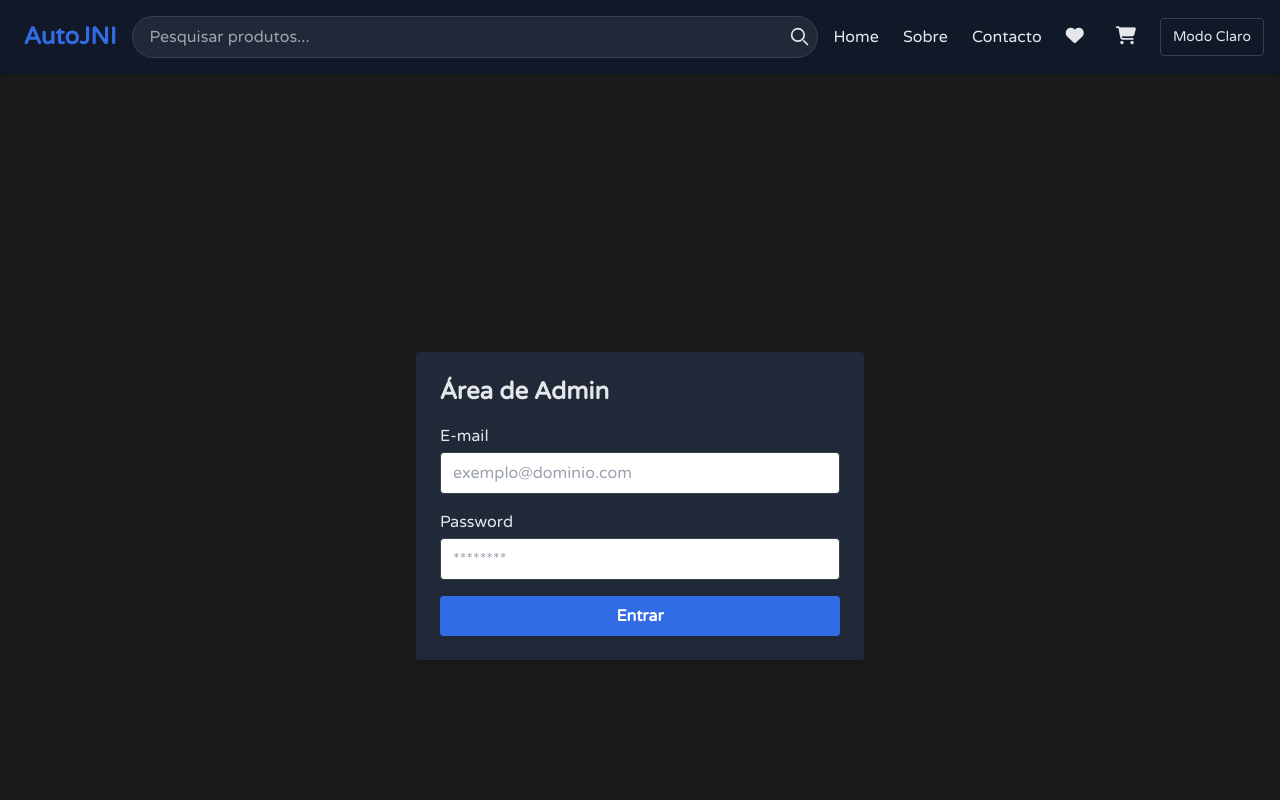
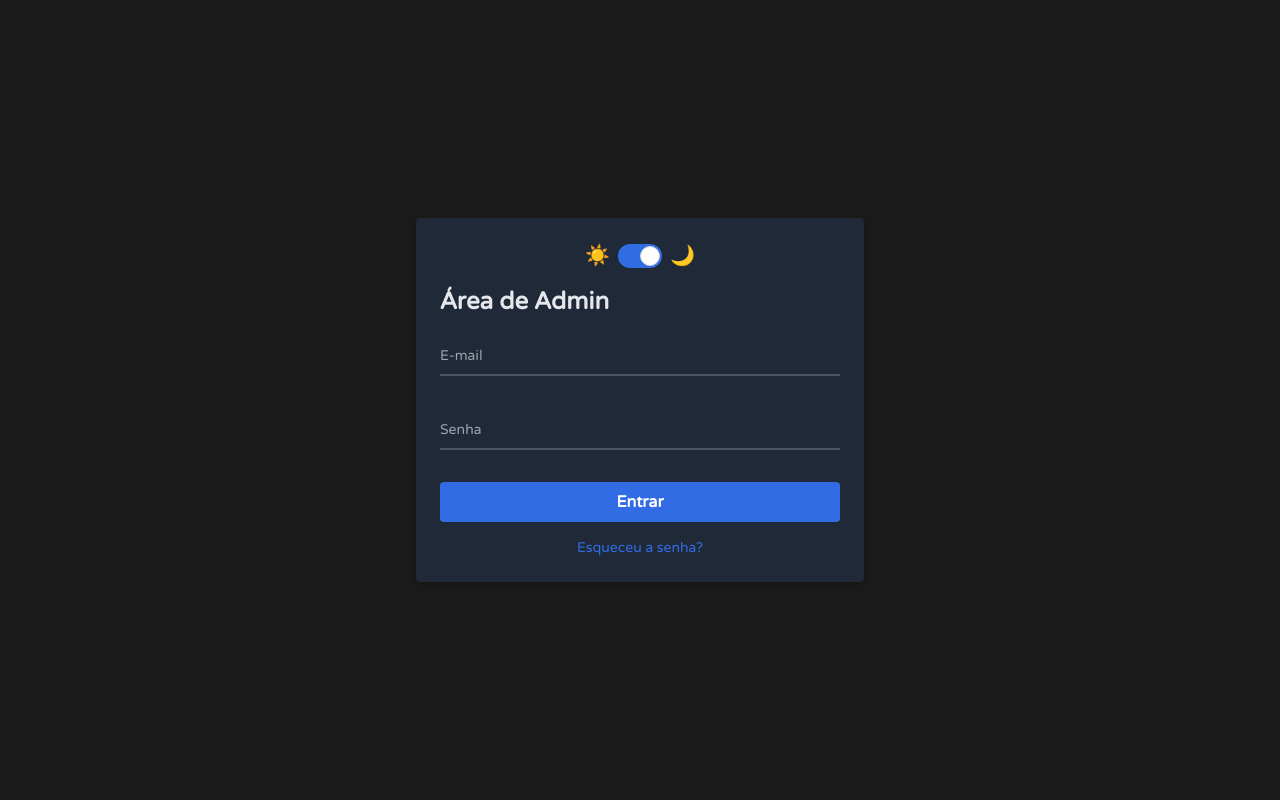
Before and after one commit to eduardosilvestre17/autojni_nextjs, a Next.js app: page /login in a window 1280 px wide. Shown: the top 800 px of the page. Built offline with nearby package versions, Linux system fonts and the light colour scheme.

Commit message:
login e header mudanças minimas

```diff
--- a/package.json
+++ b/package.json
@@ -9,7 +9,9 @@
     "lint": "next lint"
   },
   "dependencies": {
+    "@next-auth/prisma-adapter": "^1.0.7",
     "@prisma/client": "^6.4.1",
+    "bcryptjs": "^3.0.2",
     "next": "15.1.7",
     "next-auth": "^4.24.11",
     "prisma": "^6.4.1",
--- a/src/app/(admin)/(protected)/dashboard/page.tsx
+++ b/src/app/(admin)/(protected)/dashboard/page.tsx
@@ -1,13 +1,29 @@
-// src/app/(admin)/(protected)/dashboard/page.tsx
+"use client";
+
+import { useSession } from "next-auth/react";
+import { useEffect } from "react";
+import { useRouter } from "next/navigation";
+
 export default function DashboardPage() {
+  const { data: session, status } = useSession();
+  const router = useRouter();
+
+  useEffect(() => {
+    if (status === "unauthenticated") {
+      router.replace("/(admin)/login");
+    }
+  }, [status, router]);
+
+  if (status === "loading") {
+    return <p>Carregando...</p>;
+  }
+
+  const email = session?.user?.email ?? "desconhecido";
+
   return (
-    <div>
-      <h1 className="text-2xl font-bold mb-4">Dashboard Principal</h1>
-      <p>
-        Bem-vindo ao backoffice! Use o menu lateral para navegar entre as
-        secções.
-      </p>
-      {/* Aqui você pode exibir gráficos, estatísticas, cards etc. */}
+    <div className="p-4 bg-white dark:bg-gray-800 rounded shadow">
+      <h1 className="text-2xl font-bold mb-4">Bem-vindo ao Dashboard!</h1>
+      <p>Você está logado como {email}</p>
     </div>
   );
 }
--- a/src/app/(admin)/login/layout.tsx
+++ b/src/app/(admin)/login/layout.tsx
@@ -1,4 +1,12 @@
+// src/app/(admin)/login/layout.tsx
+import "../../globals.css";
 import { ReactNode } from "react";
+import localFont from "next/font/local";
+
+const varelaRound = localFont({
+  src: "../../fonts/VarelaRound.ttf",
+  variable: "--font-varela-round",
+});
 
 export const metadata = {
   title: "Login - Backoffice",
@@ -6,8 +14,19 @@ export const metadata = {
 
 export default function LoginLayout({ children }: { children: ReactNode }) {
   return (
-    <main className="min-h-screen flex items-center justify-center">
-      {children}
-    </main>
+    <html lang="pt-BR" className={`${varelaRound.variable} dark`}>
+      <head>
+        <link
+          rel="stylesheet"
+          href="https://cdnjs.cloudflare.com/ajax/libs/font-awesome/6.2.0/css/all.min.css"
+          integrity="sha512-VVN8tGDM8cY5YX7iMv5AlajqMl7A6NUKvuHiBxzjKx/oA5lwAju+uNYl3uuOXg7GpH3ZVk7PaqMtnGt7/eKpRQ=="
+          crossOrigin="anonymous"
+          referrerPolicy="no-referrer"
+        />
+      </head>
+      <body className="min-h-screen flex items-center justify-center">
+        {children}
+      </body>
+    </html>
   );
 }
--- a/src/app/(admin)/login/page.tsx
+++ b/src/app/(admin)/login/page.tsx
@@ -1,60 +1,120 @@
 "use client";
 
-import { useState } from "react";
+import { useState, useEffect } from "react";
+import { signIn } from "next-auth/react";
+import { useRouter } from "next/navigation";
+import Link from "next/link";
 
-export default function Page() {
+export default function LoginPage() {
+  const router = useRouter();
   const [email, setEmail] = useState("");
   const [password, setPassword] = useState("");
+  const [errorMsg, setErrorMsg] = useState<string | null>(null);
+  const [isSubmitting, setIsSubmitting] = useState(false);
+  const [isDark, setIsDark] = useState(true);
 
-  function handleLogin(e: React.FormEvent) {
+  useEffect(() => {
+    const html = document.documentElement;
+    if (isDark) {
+      html.classList.add("dark");
+    } else {
+      html.classList.remove("dark");
+    }
+  }, [isDark]);
+
+  async function handleLogin(e: React.FormEvent) {
     e.preventDefault();
-    console.log("Tentativa de login:", { email, password });
-    // Lógica de autenticação, fetch API, etc.
+    setIsSubmitting(true);
+    setErrorMsg(null);
+    const result = await signIn("credentials", {
+      email,
+      password,
+      redirect: false,
+    });
+    setIsSubmitting(false);
+    if (result?.error) {
+      setErrorMsg(result.error);
+    } else {
+      router.push("/(admin)/dashboard");
+    }
   }
 
   return (
     <div className="w-full max-w-md bg-white dark:bg-gray-800 rounded shadow-md p-6">
+      <div className="flex items-center justify-center mb-4 gap-2">
+        <span className="text-xl">☀️</span>
+        <label className="relative inline-flex items-center cursor-pointer">
+          <input
+            type="checkbox"
+            className="sr-only peer"
+            checked={isDark}
+            onChange={() => setIsDark(!isDark)}
+          />
+          <div className="w-11 h-6 bg-gray-200 peer-focus:outline-none rounded-full peer dark:bg-gray-600 peer-checked:bg-primary peer-checked:after:translate-x-5 after:content-[''] after:absolute after:top-[2px] after:left-[2px] after:bg-white after:border-gray-300 after:border after:rounded-full after:h-5 after:w-5 after:transition-all" />
+        </label>
+        <span className="text-xl">🌙</span>
+      </div>
       <h2 className="text-2xl font-semibold mb-4">Área de Admin</h2>
-      <form onSubmit={handleLogin} className="space-y-4">
-        <div>
-          <label htmlFor="email" className="block mb-1 font-medium">
+      {errorMsg && (
+        <p className="text-red-500 mb-4 border border-red-300 rounded p-2">
+          {errorMsg}
+        </p>
+      )}
+      <form onSubmit={handleLogin} className="space-y-8">
+        <div className="relative z-0 w-full group">
+          <input
+            type="email"
+            id="email"
+            autoComplete="email"
+            className="peer block w-full border-0 border-b-2 border-gray-300 bg-transparent py-2.5 px-0 text-sm text-gray-900 dark:text-white dark:border-gray-600 focus:border-primary dark:focus:border-primary focus:outline-none focus:ring-0"
+            placeholder=" "
+            required
+            disabled={isSubmitting}
+            value={email}
+            onChange={(e) => setEmail(e.target.value)}
+          />
+          <label
+            htmlFor="email"
+            className="cursor-text absolute text-sm text-gray-500 dark:text-gray-400 duration-300 transform -translate-y-6 scale-75 top-3 origin-[0] peer-placeholder-shown:scale-100 peer-placeholder-shown:translate-y-0 peer-focus:scale-75 peer-focus:-translate-y-6"
+          >
             E-mail
           </label>
+        </div>
+        <div className="relative z-0 w-full group">
           <input
-            id="email"
-            type="email"
-            placeholder="exemplo@dominio.com"
-            className="w-full border border-gray-300 dark:border-gray-700 rounded px-3 py-2
-                       focus:outline-none focus:ring-2 focus:ring-primary"
-            value={email}
-            onChange={(e) => setEmail(e.target.value)}
+            type="password"
+            id="password"
+            autoComplete="current-password"
+            className="peer block w-full border-0 border-b-2 border-gray-300 bg-transparent py-2.5 px-0 text-sm text-gray-900 dark:text-white dark:border-gray-600 focus:border-primary dark:focus:border-primary focus:outline-none focus:ring-0"
+            placeholder=" "
             required
-          />
-        </div>
-
-        <div>
-          <label htmlFor="password" className="block mb-1 font-medium">
-            Password
-          </label>
-          <input
-            id="password"
-            type="password"
-            placeholder="********"
-            className="w-full border border-gray-300 dark:border-gray-700 rounded px-3 py-2
-                       focus:outline-none focus:ring-2 focus:ring-primary"
+            disabled={isSubmitting}
             value={password}
             onChange={(e) => setPassword(e.target.value)}
-            required
           />
+          <label
+            htmlFor="password"
+            className="cursor-text absolute text-sm text-gray-500 dark:text-gray-400 duration-300 transform -translate-y-6 scale-75 top-3 origin-[0] peer-placeholder-shown:scale-100 peer-placeholder-shown:translate-y-0 peer-focus:scale-75 peer-focus:-translate-y-6"
+          >
+            Senha
+          </label>
         </div>
-
         <button
           type="submit"
-          className="w-full bg-primary text-white py-2 rounded hover:bg-primary-dark transition font-semibold"
+          disabled={isSubmitting}
+          className="w-full bg-primary text-white py-2 rounded hover:bg-primary-dark transition font-semibold disabled:opacity-50"
         >
-          Entrar
+          {isSubmitting ? "Entrando..." : "Entrar"}
         </button>
       </form>
+      <div className="mt-4 text-sm text-center">
+        <Link
+          href="/(admin)/forgot-password"
+          className="text-primary hover:text-primary-dark"
+        >
+          Esqueceu a senha?
+        </Link>
+      </div>
     </div>
   );
 }
--- a/src/app/layout.tsx
+++ b/src/app/(public)/layout.tsx
@@ -1,20 +1,20 @@
-// src/app/layout.tsx
-import "./globals.css";
+// src/app/(public)/layout.tsx
+import "../globals.css";
 import { ReactNode } from "react";
 import localFont from "next/font/local";
-import Header from "./Header";
+import Header from "../Header";
 
 const varelaRound = localFont({
-  src: "./fonts/VarelaRound.ttf",
+  src: "../fonts/VarelaRound.ttf",
   variable: "--font-varela-round",
 });
 
 export const metadata = {
   title: "AutoJNI",
-  description: "Projeto com modo claro/escuro",
+  description: "website AutoJNI",
 };
 
-export default function RootLayout({ children }: { children: ReactNode }) {
+export default function PublicLayout({ children }: { children: ReactNode }) {
   return (
     <html lang="pt-BR" className={`${varelaRound.variable} dark`}>
       <head>
@@ -27,6 +27,7 @@ export default function RootLayout({ children }: { children: ReactNode }) {
         />
       </head>
       <body>
+        {/* Header e Footer aparecem apenas aqui */}
         <Header />
         <main className="container mx-auto px-4 py-8">{children}</main>
         <footer className="border-t border-gray-200 dark:border-gray-600 py-4 mt-8 text-center text-sm">
--- a/src/app/page.tsx
+++ b/src/app/(public)/page.tsx
@@ -1,4 +1,4 @@
-// src/app/page.tsx
+// src/app/(public)/page.tsx
 
 export default function HomePage() {
   return (
@@ -10,7 +10,6 @@ export default function HomePage() {
         text-white rounded-lg p-8 mb-8 shadow-lg
       "
       >
-        {/* Texto à esquerda */}
         <div className="md:w-1/2 mb-6 md:mb-0 md:pr-8">
           <h1 className="text-3xl md:text-5xl font-bold mb-4">
             Bem-vindo ao AutoJNI!
@@ -24,7 +23,6 @@ export default function HomePage() {
           </button>
         </div>
 
-        {/* Imagem ou ilustração à direita */}
         <div className="md:w-1/2 flex justify-center">
           <img
             src="/hero-image.png"
@@ -34,7 +32,6 @@ export default function HomePage() {
         </div>
       </div>
 
-      {/* Seção de destaques */}
       <div className="grid md:grid-cols-3 gap-6">
         <div className="bg-white dark:bg-gray-800 p-6 rounded-lg shadow">
           <h2 className="text-xl font-semibold mb-2 text-foreground dark:text-dark-foreground">
--- a/src/app/Header.tsx
+++ b/src/app/Header.tsx
@@ -5,7 +5,6 @@ import Link from "next/link";
 import { useState, useEffect } from "react";
 
 export default function Header() {
-  // 1) Começa como escuro por padrão, casando com layout.tsx
   const [mobileMenuOpen, setMobileMenuOpen] = useState(false);
   const [isDarkMode, setIsDarkMode] = useState(true);
 
@@ -27,13 +26,13 @@ export default function Header() {
   }
 
   return (
-    <header className="bg-white dark:bg-gray-900 shadow">
+    <header className="bg-white dark:bg-gray-900 shadow relative">
       <div className="container mx-auto px-4 py-4 flex items-center justify-between">
         {/* Área Esquerda (Hamburger + Logo) */}
         <div className="flex items-center space-x-2">
-          {/* Botão Hamburger (mobile) */}
+          {/* Botão Hamburger (sempre visível) */}
           <button
-            className="md:hidden p-2 text-primary dark:text-primary hover:text-primary-dark"
+            className="p-2 text-primary dark:text-primary hover:text-primary-dark"
             onClick={toggleMobileMenu}
             aria-label="Abrir menu"
           >
@@ -61,13 +60,14 @@ export default function Header() {
           </Link>
         </div>
 
-        {/* Barra de busca (desktop) */}
-        <div className="hidden md:flex flex-1 mx-4">
-          <form className="w-full relative">
+        {/* Barra de busca (agora aparece em todas as telas) */}
+        <div className="flex flex-1 justify-center mx-4">
+          <form className="relative w-full max-w-md">
             <input
               type="text"
               placeholder="Pesquisar produtos..."
-              className="w-full border dark:border-gray-700 rounded-full px-4 py-2 focus:outline-none
+              className="w-full border dark:border-gray-700
+                         rounded px-4 py-2 focus:outline-none
                          focus:border-primary dark:focus:border-primary-dark
                          bg-white dark:bg-gray-800
                          text-foreground dark:text-dark-foreground"
@@ -96,38 +96,9 @@ export default function Header() {
           </form>
         </div>
 
-        {/* Menu desktop + Ícones */}
-        <div className="hidden md:flex items-center space-x-4">
-          <nav>
-            <ul className="flex space-x-6 font-medium text-foreground dark:text-dark-foreground">
-              <li>
-                <Link
-                  href="/"
-                  className="hover:text-primary-dark dark:hover:text-primary transition-colors"
-                >
-                  Home
-                </Link>
-              </li>
-              <li>
-                <Link
-                  href="/sobre"
-                  className="hover:text-primary-dark dark:hover:text-primary transition-colors"
-                >
-                  Sobre
-                </Link>
-              </li>
-              <li>
-                <Link
-                  href="/contacto"
-                  className="hover:text-primary-dark dark:hover:text-primary transition-colors"
-                >
-                  Contacto
-                </Link>
-              </li>
-            </ul>
-          </nav>
-
-          {/* Ícones de coração e carrinho (Font Awesome) */}
+        {/* Ícones (coração, carrinho) + Tema */}
+        <div className="flex items-center space-x-4">
+          {/* Ícones de coração e carrinho */}
           <Link
             href="/favoritos"
             className="p-2 text-foreground dark:text-dark-foreground
@@ -143,27 +114,76 @@ export default function Header() {
             <i className="fa-solid fa-cart-shopping text-lg"></i>
           </Link>
 
-          {/* Botão de toggle dark */}
-          <button
-            onClick={handleToggleDark}
-            className="ml-4 py-2 px-3 rounded border dark:border-gray-700 text-sm
-                       text-foreground dark:text-dark-foreground
-                       hover:bg-gray-200 dark:hover:bg-gray-800 transition"
-          >
-            {isDarkMode ? "Modo Claro" : "Modo Escuro"}
-          </button>
+          {/* Switch para Dark Mode */}
+          <div className="ml-2 flex items-center gap-2">
+            <span className="text-xl">☀️</span>
+            <label className="relative inline-flex items-center cursor-pointer">
+              <input
+                type="checkbox"
+                className="sr-only peer"
+                checked={isDarkMode}
+                onChange={handleToggleDark}
+              />
+              <div
+                className="w-11 h-6 bg-gray-200 peer-focus:outline-none
+                           rounded-full peer dark:bg-gray-600
+                           peer-checked:bg-primary peer-checked:after:translate-x-5
+                           after:content-[''] after:absolute after:top-[2px] after:left-[2px]
+                           after:bg-white after:border-gray-300 after:border
+                           after:rounded-full after:h-5 after:w-5 after:transition-all"
+              />
+            </label>
+            <span className="text-xl">🌙</span>
+          </div>
         </div>
       </div>
 
-      {/* Menu mobile */}
-      {mobileMenuOpen && (
-        <div className="md:hidden bg-white dark:bg-gray-900 border-t dark:border-gray-700">
-          <nav className="px-4 py-2">
-            <ul className="flex flex-col space-y-2 text-foreground dark:text-dark-foreground">
+      {/* Drawer (menu que desliza da esquerda) */}
+      <div
+        className={`fixed inset-0 z-50 flex ${
+          mobileMenuOpen ? "block" : "hidden"
+        }`}
+      >
+        {/* Overlay (fundo escurecido) com animação */}
+        <div
+          className="absolute inset-0 bg-black bg-opacity-50
+                     transition-opacity duration-300 ease-in-out"
+          style={{
+            opacity: mobileMenuOpen ? 1 : 0,
+          }}
+          onClick={() => setMobileMenuOpen(false)}
+        />
+
+        {/* Conteúdo do drawer com animação */}
+        <div
+          className={`relative bg-white dark:bg-gray-900 w-64 h-full shadow-lg
+                      transform transition-transform duration-300 ease-in-out
+                      ${
+                        mobileMenuOpen ? "translate-x-0" : "-translate-x-full"
+                      }`}
+        >
+          <div className="p-4 flex items-center justify-between border-b dark:border-gray-700">
+            <span className="text-xl font-bold text-primary dark:text-primary">
+              Menu
+            </span>
+            {/* Botão para fechar via "X" */}
+            <button
+              onClick={() => setMobileMenuOpen(false)}
+              className="text-foreground dark:text-dark-foreground
+                         hover:text-primary-dark dark:hover:text-primary"
+              aria-label="Fechar menu"
+            >
+              <i className="fa-solid fa-xmark text-2xl"></i>
+            </button>
+          </div>
+
+          {/* Links de navegação (apenas dentro do drawer) */}
+          <nav className="p-4">
+            <ul className="flex flex-col space-y-4 font-medium text-foreground dark:text-dark-foreground">
               <li>
                 <Link
                   href="/"
-                  className="block py-1 hover:text-primary-dark dark:hover:text-primary"
+                  className="hover:text-primary-dark dark:hover:text-primary transition-colors"
                   onClick={() => setMobileMenuOpen(false)}
                 >
                   Home
@@ -172,7 +192,7 @@ export default function Header() {
               <li>
                 <Link
                   href="/sobre"
-                  className="block py-1 hover:text-primary-dark dark:hover:text-primary"
+                  className="hover:text-primary-dark dark:hover:text-primary transition-colors"
                   onClick={() => setMobileMenuOpen(false)}
                 >
                   Sobre
@@ -181,45 +201,16 @@ export default function Header() {
               <li>
                 <Link
                   href="/contacto"
-                  className="block py-1 hover:text-primary-dark dark:hover:text-primary"
+                  className="hover:text-primary-dark dark:hover:text-primary transition-colors"
                   onClick={() => setMobileMenuOpen(false)}
                 >
                   Contacto
                 </Link>
               </li>
-              <li className="flex items-center space-x-4 mt-2">
-                <Link
-                  href="/favoritos"
-                  className="text-foreground dark:text-dark-foreground hover:text-red-500 dark:hover:text-red-400"
-                  onClick={() => setMobileMenuOpen(false)}
-                >
-                  <i className="fa-solid fa-heart text-lg"></i>
-                </Link>
-                <Link
-                  href="/carrinho"
-                  className="text-foreground dark:text-dark-foreground hover:text-primary-dark dark:hover:text-primary"
-                  onClick={() => setMobileMenuOpen(false)}
-                >
-                  <i className="fa-solid fa-cart-shopping text-lg"></i>
-                </Link>
-              </li>
-              {/* Botão modo escuro no menu mobile */}
-              <li>
-                <button
-                  onClick={() => {
-                    handleToggleDark();
-                    setMobileMenuOpen(false);
-                  }}
-                  className="mt-2 py-2 px-3 rounded border dark:border-gray-700 text-sm
-                             hover:bg-gray-200 dark:hover:bg-gray-800 transition w-full text-left"
-                >
-                  {isDarkMode ? "Modo Claro" : "Modo Escuro"}
-                </button>
-              </li>
             </ul>
           </nav>
         </div>
-      )}
+      </div>
     </header>
   );
 }
--- a/src/app/api/auth/[...nextauth]/route.ts
+++ b/src/app/api/auth/[...nextauth]/route.ts
@@ -0,0 +1,90 @@
+// src/app/api/auth/[...nextauth]/route.ts
+
+import NextAuth from "next-auth";
+import CredentialsProvider from "next-auth/providers/credentials";
+import { PrismaAdapter } from "@next-auth/prisma-adapter";
+import { prisma } from "../../../../lib/prisma";
+import bcrypt from "bcryptjs";
+
+const handler = NextAuth({
+  // Adaptador do Prisma (para ler/escrever dados de usuários, sessões, etc.)
+  adapter: PrismaAdapter(prisma),
+
+  // Definindo o provider "Credentials", para login com email/senha
+  providers: [
+    CredentialsProvider({
+      name: "Credentials",
+      credentials: {
+        email: {
+          label: "Email",
+          type: "email",
+          placeholder: "exemplo@dominio.com",
+        },
+        password: {
+          label: "Password",
+          type: "password",
+          placeholder: "********",
+        },
+      },
+      async authorize(credentials, req) {
+        // 1) Validar se as credenciais existem
+        if (!credentials?.email || !credentials?.password) {
+          throw new Error("Credenciais inválidas.");
+        }
+
+        const { email, password } = credentials;
+
+        // 2) Buscar o usuário no banco pelo email
+        const user = await prisma.user.findUnique({ where: { email } });
+        if (!user) {
+          throw new Error("Usuário não encontrado.");
+        }
+
+        // 3) Verificar a senha (comparar com a hash do BD)
+        const validPass = await bcrypt.compare(password, user.password);
+        if (!validPass) {
+          throw new Error("Senha incorreta.");
+        }
+
+        // Se deu tudo certo, retorna objeto com dados que vão para o token/sessão
+        return { id: user.id, email: user.email };
+      },
+    }),
+  ],
+
+  // Usar tokens JWT (em vez de sessions salvas no banco).
+  session: {
+    strategy: "jwt",
+  },
+
+  callbacks: {
+    // Toda vez que o JWT é criado/atualizado
+    async jwt({ token, user }) {
+      // Se 'user' existir, significa que é a primeira vez (login)
+      if (user) {
+        token.id = user.id;
+      }
+      return token;
+    },
+
+    // Toda vez que "useSession" (ou getServerSession) é chamado no cliente/servidor
+    async session({ session, token }) {
+      // Se tivermos um token, incluir o ID do user no session
+      if (token) {
+        session.user.id = token.id as string;
+      }
+      return session;
+    },
+  },
+
+  // (Opcional) para customizar rotas de signIn, signOut, error, etc.
+  // pages: {
+  //   signIn: "/(admin)/login",
+  //   error: "/(admin)/login",
+  // },
+
+  // Opcional: Ativar logs do NextAuth em modo dev
+  // debug: process.env.NODE_ENV === "development",
+});
+
+export { handler as GET, handler as POST };
--- a/src/app/globals.css
+++ b/src/app/globals.css
@@ -18,3 +18,21 @@ body {
 .dark body {
   @apply bg-dark-bg text-dark-foreground;
 }
+
+/* ---
+   Estiliza o autofill do Chrome/Edge (webkit).
+   Impede que o input fique com fundo branco depois de preenchido.
+--- */
+input:-webkit-autofill,
+input:-webkit-autofill:hover,
+input:-webkit-autofill:focus,
+textarea:-webkit-autofill,
+textarea:-webkit-autofill:hover,
+textarea:-webkit-autofill:focus,
+select:-webkit-autofill,
+select:-webkit-autofill:hover,
+select:-webkit-autofill:focus {
+  background-color: transparent !important;
+  color: inherit !important;
+  /* Se quiser ajustar cor da borda, use border: ... !important; */
+}
--- /dev/null
+++ b/src/lib/prisma.ts
@@ -0,0 +1,16 @@
+// src/lib/prisma.ts
+import { PrismaClient } from "@prisma/client";
+
+const globalForPrisma = global as unknown as {
+  prisma?: PrismaClient;
+};
+
+export const prisma =
+  globalForPrisma.prisma ??
+  new PrismaClient({
+    log: ["query"], // se quiser logar queries
+  });
+
+if (process.env.NODE_ENV !== "production") {
+  globalForPrisma.prisma = prisma;
+}
```
Also changed, not shown: src/app/(admin)/layout.tsx (added, +17 -0 lines), 1 other file (tests, documents, lock files or other folders).
